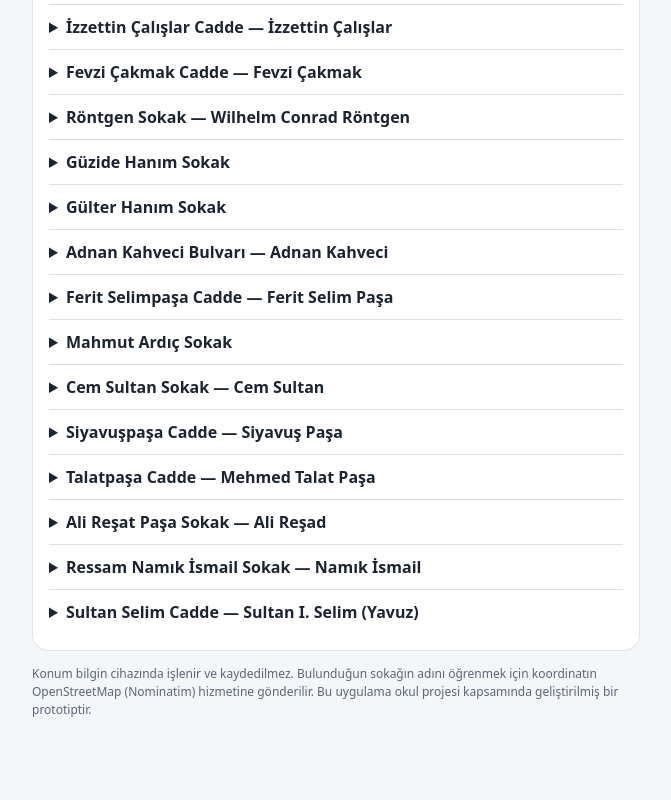
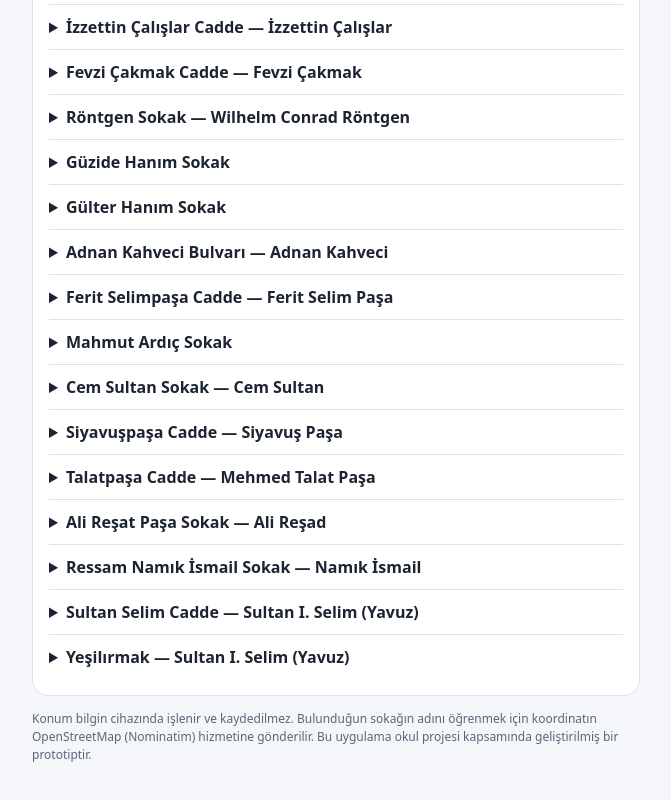
Before and after one commit to mfarukbulbul-code/robot-uygulama, a plain HTML site: page index.html in a window 1280 px wide. Shown: the part 1287-2087 px from the top of the page, without its empty margins (304-975 px from the left). Before the commit the page ends 2058 px from the top, so only its background shows below. Drawn offline with Linux system fonts and the light colour scheme.

Commit message:
Update index.html

```diff
--- a/index.html
+++ b/index.html
@@ -177,7 +177,10 @@ const KAYITLAR = [
  detay:"Samsun’da doğdu, Paris’te resim eğitimi aldı. “1914 Kuşağı” olarak anılan Türk ressamlar arasında yer aldı. Güzel Sanatlar Akademisi müdürlüğü yaptı; izlenimci tarzdaki eserleriyle tanınır."},
 {sokak:"Sultan Selim Cadde", ad:"Sultan I. Selim (Yavuz)", rol:"Osmanlı padişahı",
  kisa:"Osmanlı’nın dokuzuncu padişahı; Mısır’ı Osmanlı topraklarına kattı.",
- detay:"Osmanlı Devleti’nin dokuzuncu padişahıdır (1512–1520). Çaldıran ve Mercidabık gibi savaşlarda zafer kazandı, Mısır’ı Osmanlı topraklarına kattı."}
+ detay:"Osmanlı Devleti’nin dokuzuncu padişahıdır (1512–1520). Çaldıran ve Mercidabık gibi savaşlarda zafer kazandı, Mısır’ı Osmanlı topraklarına kattı."},
+  {sokak:"Yeşilırmak ", ad:"Sultan I. Selim (Yavuz)", rol:"Osmanlı padişahı",
+ kisa:"amasyadaki bir nehir.",
+ detay:"km."}
 ];
 
 
```
